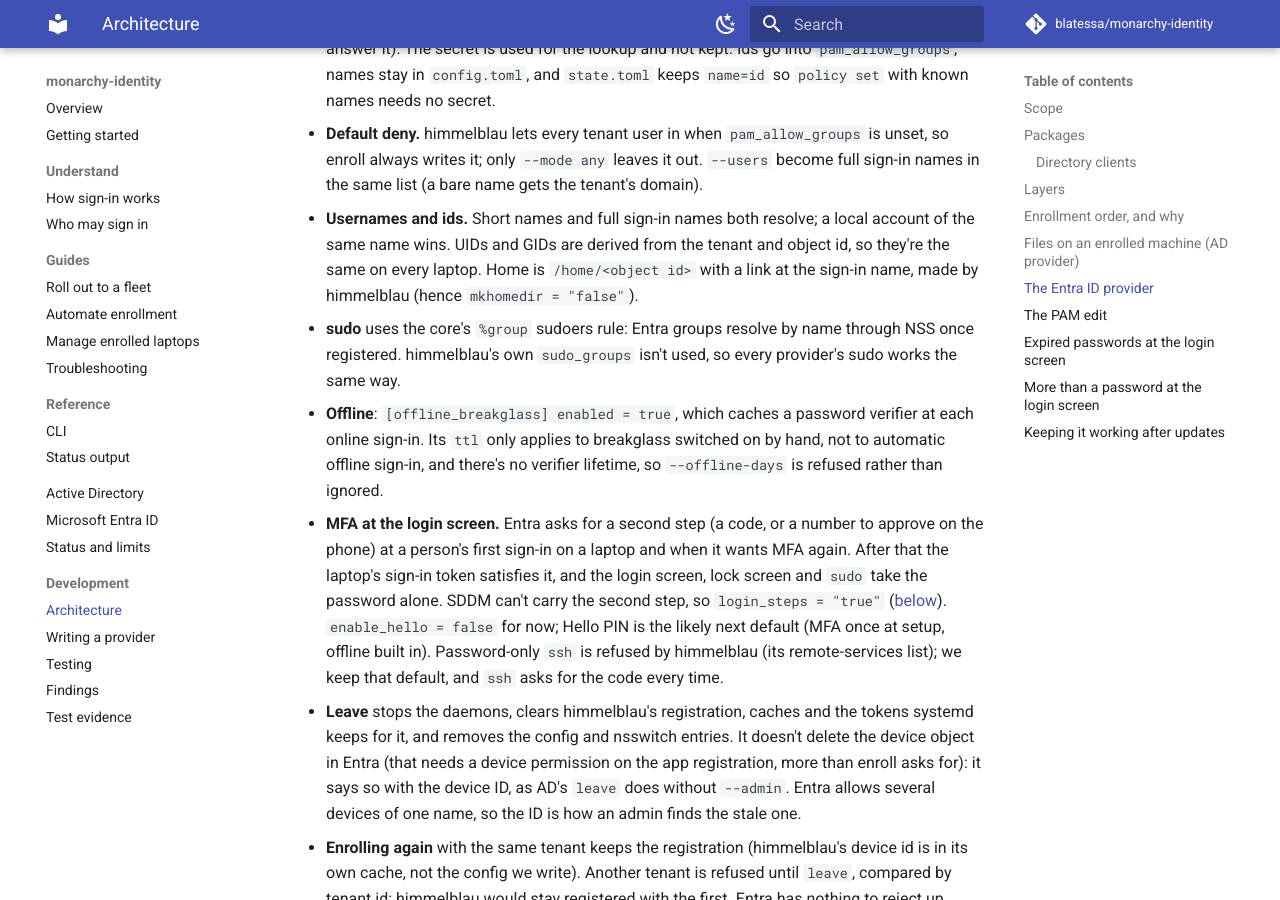
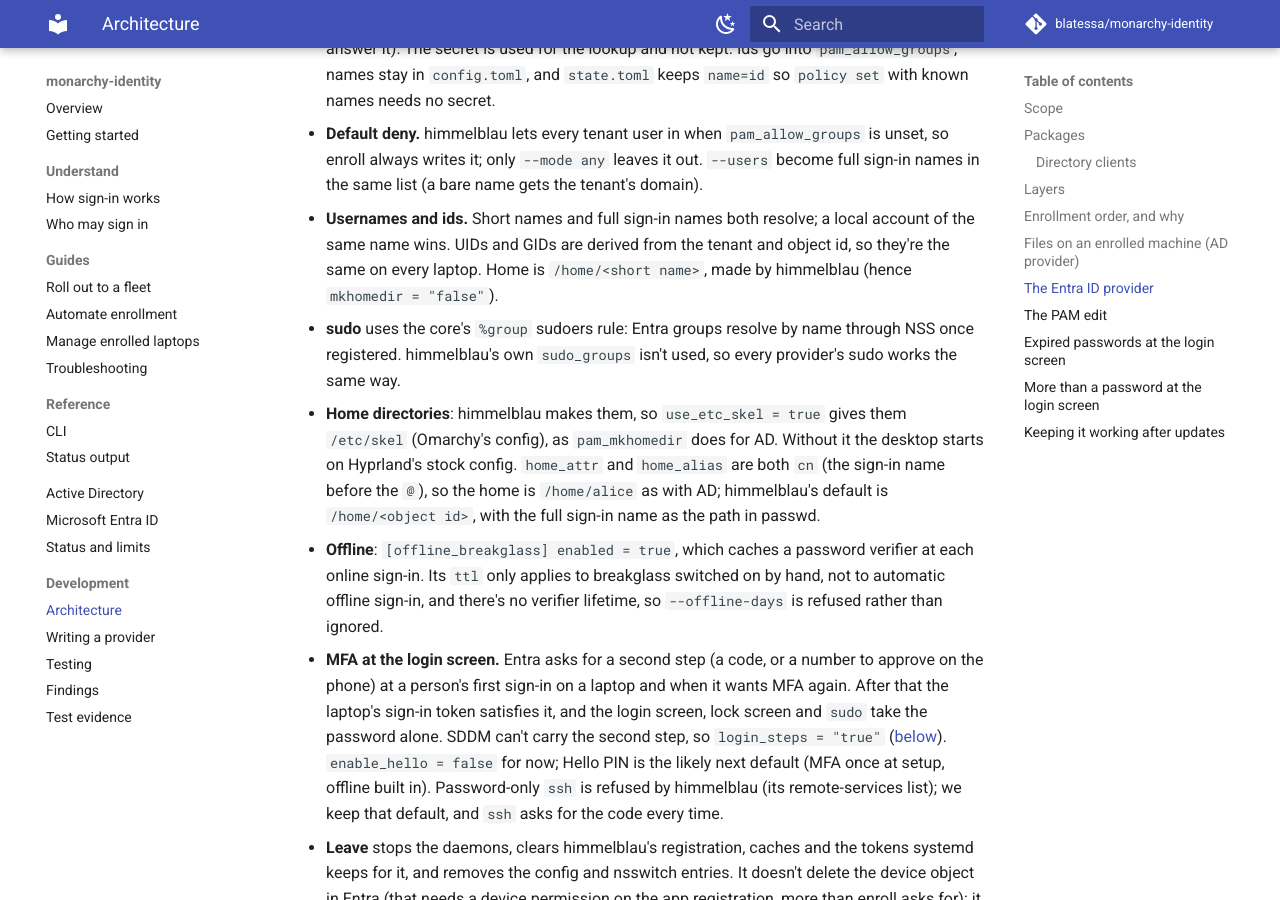
Before and after one commit to blatessa/monarchy-identity, an MkDocs documentation site: the page built from docs/dev/architecture.md, in a window 1280 px wide and 900 px high, scrolled down 4752 px. Built offline with MkDocs 1.6.1 and Material for MkDocs 9.7.7, drawn with Linux system fonts in a browser that asks for light colours; comment, search, counter and statistics services are not loaded.

Commit message:
Entra: homes come from /etc/skel and are named by short name
himmelblau makes the home itself and, by default, leaves it empty: a first
sign-in landed on Hyprland's stock config and welcome screen instead of
Omarchy's desktop (AD gets the skeleton through pam_mkhomedir). Its default
names are also /home/<object id> with passwd pointing at the full sign-in
name, unlike AD's /home/alice.

Enroll now writes use_etc_skel = true, home_attr = cn and home_alias = cn
(home_alias alone decides what passwd says, so both are needed).

Tests: the unit suite checks the three lines; e2e-entra checks that bob's new
home is /home/bob (a directory, not a link) and holds a marker file placed in
the lab VM's /etc/skel (the stock Arch VM has none, so a check against its
real contents would pass vacuously).

docs: updated docs/dev/architecture.md and docs/dev/findings.md; nothing in
the user docs changes (no option or output).

Co-Authored-By: Claude Sonnet 5.5 <noreply@anthropic.com>

```diff
--- a/docs/dev/architecture.md
+++ b/docs/dev/architecture.md
@@ -136,9 +136,13 @@ nothing about it beyond the `pam.conf` switches ([below](#the-pam-edit)).
   domain).
 - **Usernames and ids.** Short names and full sign-in names both resolve; a local account of the same name wins. UIDs
   and GIDs are derived from the tenant and object id, so they're the same on every laptop. Home is
-  `/home/<object id>` with a link at the sign-in name, made by himmelblau (hence `mkhomedir = "false"`).
+  `/home/<short name>`, made by himmelblau (hence `mkhomedir = "false"`).
 - **sudo** uses the core's `%group` sudoers rule: Entra groups resolve by name through NSS once registered.
   himmelblau's own `sudo_groups` isn't used, so every provider's sudo works the same way.
+- **Home directories**: himmelblau makes them, so `use_etc_skel = true` gives them `/etc/skel` (Omarchy's config), as
+  `pam_mkhomedir` does for AD. Without it the desktop starts on Hyprland's stock config. `home_attr` and `home_alias`
+  are both `cn` (the sign-in name before the `@`), so the home is `/home/alice` as with AD; himmelblau's default is
+  `/home/<object id>`, with the full sign-in name as the path in passwd.
 - **Offline**: `[offline_breakglass] enabled = true`, which caches a password verifier at each online sign-in. Its
   `ttl` only applies to breakglass switched on by hand, not to automatic offline sign-in, and there's no verifier
   lifetime, so `--offline-days` is refused rather than ignored.
```
Also changed, not shown: docs/dev/findings.md (+5 -0 lines), 3 other files.
